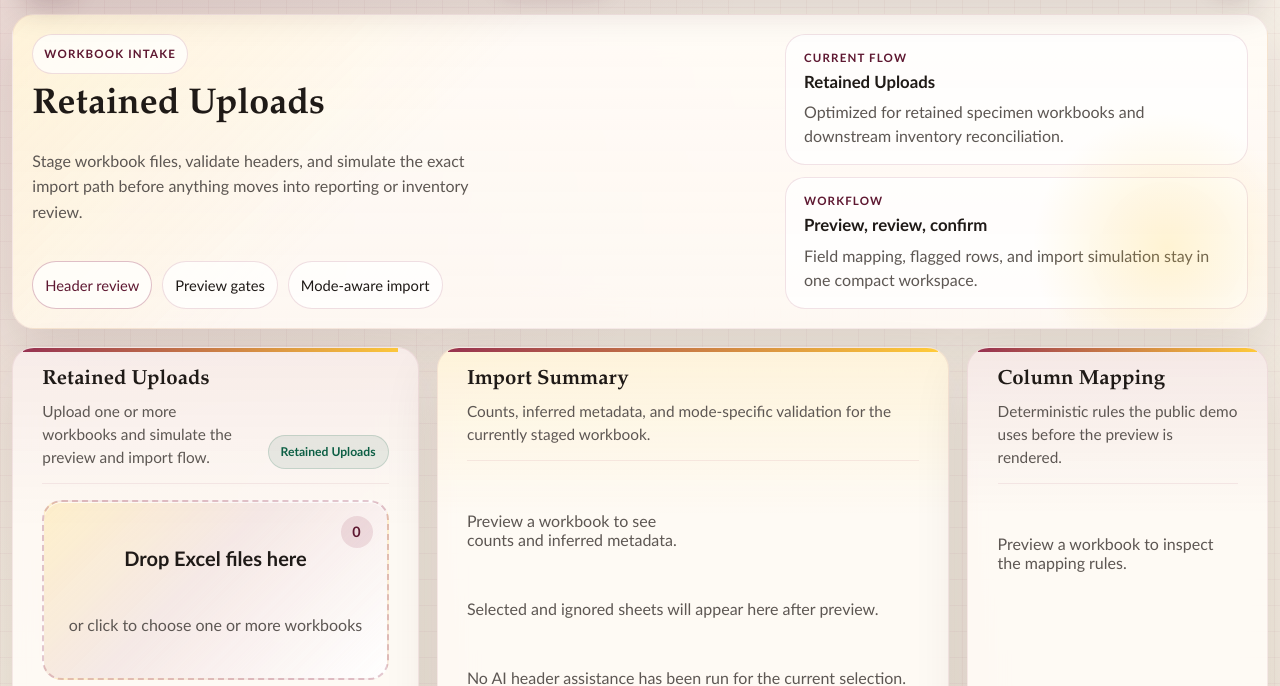
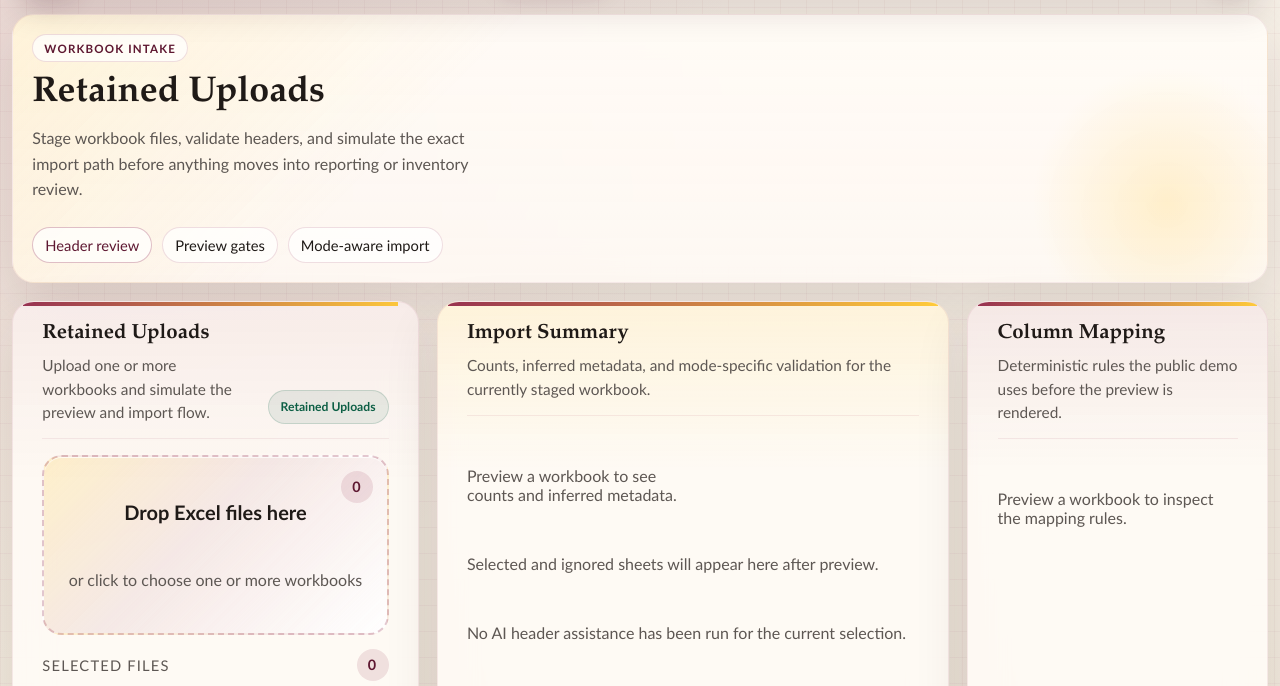
Before and after one commit to mganesh1610/codex-creator-challenge-demo, a FastAPI app: page /dataloader in a window 1280 px wide. Shown: the part 71-757 px from the top of the page. Run offline with FastAPI, Linux system fonts and the light colour scheme; data that the repository does not hold is empty; some libraries are stand-ins or nearby versions.

Commit message:
Remove dataloader intro side cards

```diff
--- a/templates/index.html
+++ b/templates/index.html
@@ -10,7 +10,6 @@
     {% include "_workspace_topbar.html" %}
     <main class="dashboard dataloader-dashboard">
       <section class="card wide dataloader-intro-card">
-        <div class="page-intro-grid">
         <div class="page-intro-copy">
           <span class="page-eyebrow">Workbook intake</span>
           <h2>{{ upload_mode_label }}</h2>
@@ -19,19 +18,6 @@
             <span class="study-chip upload">Header review</span>
             <span class="study-chip">Preview gates</span>
             <span class="study-chip">Mode-aware import</span>
-            </div>
-          </div>
-          <div class="page-intro-aside">
-            <article class="page-intro-note">
-              <span>Current flow</span>
-              <strong>{{ upload_mode_label }}</strong>
-              <p>{% if upload_mode == "kept" %}Optimized for retained specimen workbooks and downstream inventory reconciliation.{% else %}Optimized for shared specimen routing, handoff review, and exchange-ready exports.{% endif %}</p>
-            </article>
-            <article class="page-intro-note">
-              <span>Workflow</span>
-              <strong>Preview, review, confirm</strong>
-              <p>Field mapping, flagged rows, and import simulation stay in one compact workspace.</p>
-            </article>
           </div>
         </div>
       </section>
```
Lines whose indentation alone changed are shown as unchanged.
